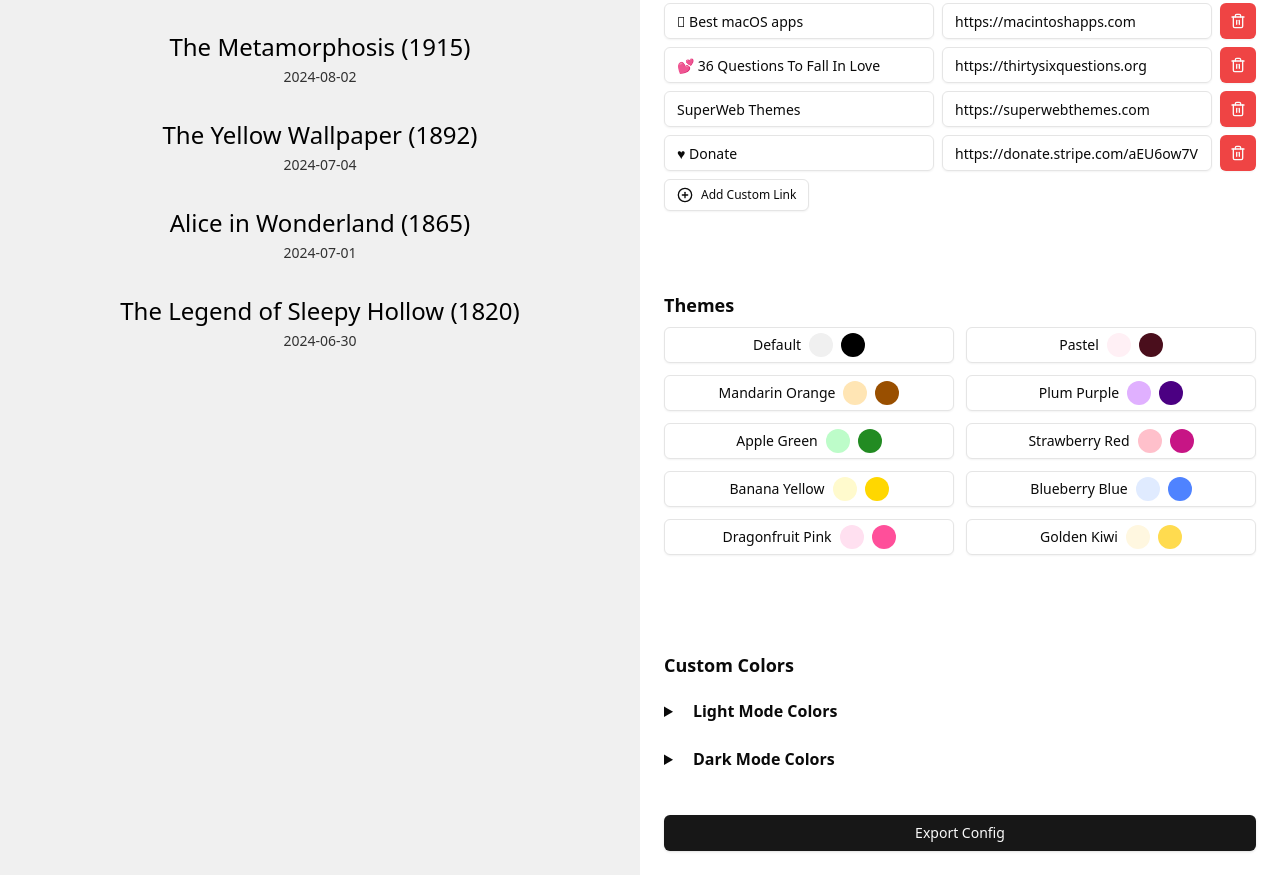
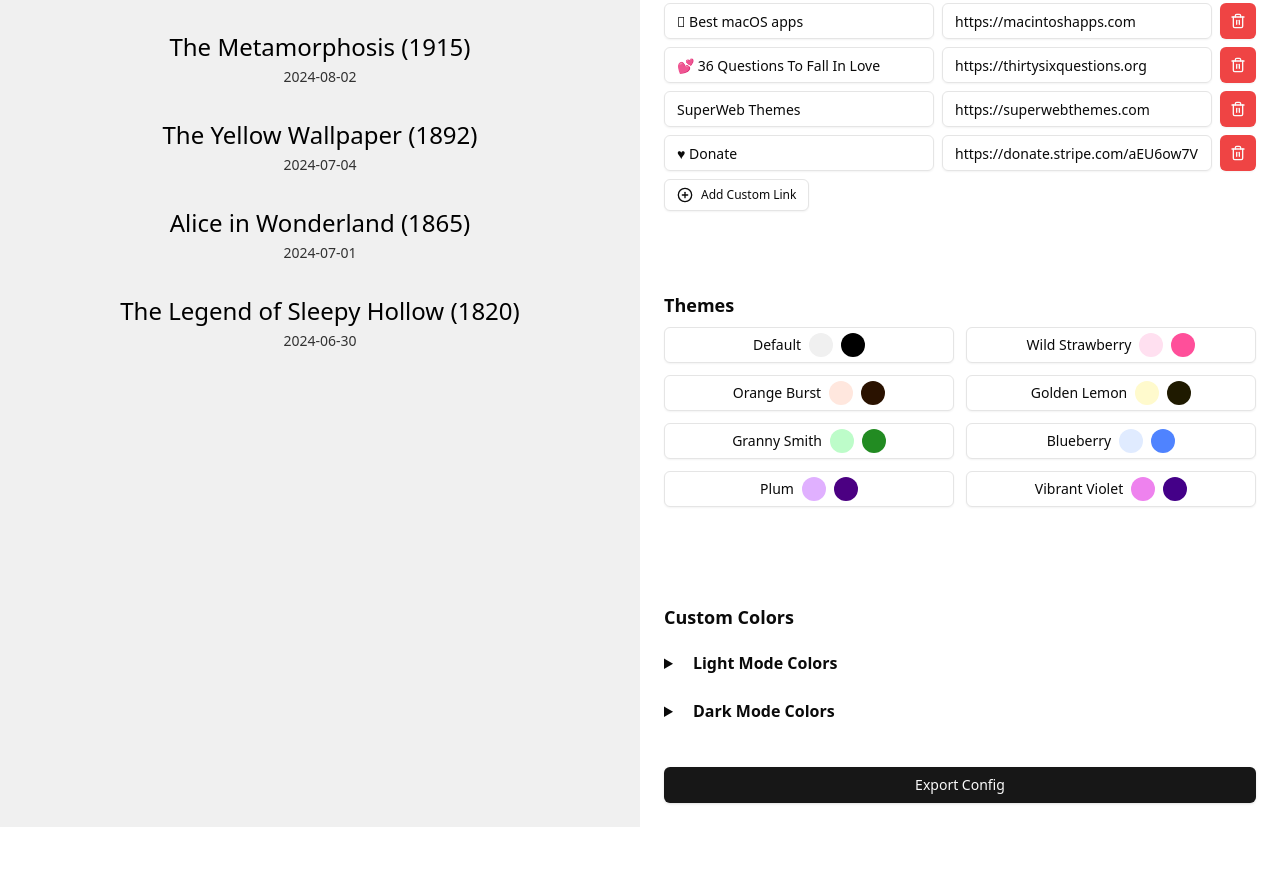
Before and after one commit to trevortylerlee/treelink-tool, an Astro site: page / in a window 1280 px wide. Shown: the part 849-1724 px from the top of the page. After the commit the page ends 1676 px from the top, so only its background shows below. Built offline with nearby package versions, Linux system fonts and the light colour scheme; Astro itself is replaced by a stand-in of ours.

Commit message:
quick save

```diff
--- a/src/components/SiteConfigEditor.tsx
+++ b/src/components/SiteConfigEditor.tsx
@@ -226,7 +226,7 @@ const SiteConfigEditor = ({
             <h2 className="inline-flex cursor-pointer p-3 font-bold capitalize">
               {mode} Mode Colors
             </h2>
-            <span id={mode} className="hidden text-sm opacity-50">
+            <span id={mode} className="hidden text-sm text-muted-foreground">
               Active
             </span>
           </summary>
--- a/src/components/ThemeSelector.tsx
+++ b/src/components/ThemeSelector.tsx
@@ -55,160 +55,160 @@ const themes: { name: string; colors: Colors }[] = [
     },
   },
   {
-    name: "Pastel",
+    name: "Wild Strawberry",
     colors: {
       light: {
         basic: {
-          background: "#FFF0F5",
-          foreground: "#4A0E1C",
-          foregroundMuted: "#7E6B8F",
+          background: "#FFE0F0",
+          foreground: "#FF4F9A",
+          foregroundMuted: "#E23F80",
         },
         iconLink: {
           background: "#FFFFFF",
-          backgroundHover: "#FFF0F5",
-          outline: "#7E6B8F",
-          outlineHover: "#4A0E1C",
-          text: "#4A0E1C",
-          textHover: "#4A0E1C",
+          backgroundHover: "#FFE0F0",
+          outline: "#E23F80",
+          outlineHover: "#FF4F9A",
+          text: "#FF4F9A",
+          textHover: "#FF4F9A",
         },
         customLink: {
           background: "#FFFFFF",
-          backgroundHover: "#FFF0F5",
-          outline: "#7E6B8F",
-          outlineHover: "#4A0E1C",
-          text: "#4A0E1C",
-          textHover: "#4A0E1C",
+          backgroundHover: "#FFE0F0",
+          outline: "#E23F80",
+          outlineHover: "#FF4F9A",
+          text: "#FF4F9A",
+          textHover: "#FF4F9A",
         },
       },
       dark: {
         basic: {
-          background: "#4A0E1C",
-          foreground: "#FFF0F5",
-          foregroundMuted: "#C3B1E1",
+          background: "#FF4F9A",
+          foreground: "#FFE0F0",
+          foregroundMuted: "#FFB6D5",
         },
         iconLink: {
-          background: "#7E6B8F",
-          backgroundHover: "#6A5ACD",
-          outline: "#C3B1E1",
-          outlineHover: "#FFF0F5",
-          text: "#FFF0F5",
-          textHover: "#FFF0F5",
+          background: "#E23F80",
+          backgroundHover: "#C9346B",
+          outline: "#FFB6D5",
+          outlineHover: "#FFE0F0",
+          text: "#FFE0F0",
+          textHover: "#FFE0F0",
         },
         customLink: {
-          background: "#7E6B8F",
-          backgroundHover: "#6A5ACD",
-          outline: "#C3B1E1",
-          outlineHover: "#FFF0F5",
-          text: "#FFF0F5",
-          textHover: "#FFF0F5",
+          background: "#E23F80",
+          backgroundHover: "#C9346B",
+          outline: "#FFB6D5",
+          outlineHover: "#FFE0F0",
+          text: "#FFE0F0",
+          textHover: "#FFE0F0",
         },
       },
     },
   },
   {
-    name: "Mandarin Orange",
+    name: "Orange Burst",
     colors: {
       light: {
         basic: {
-          background: "#FFE5B4",
-          foreground: "#994F00",
-          foregroundMuted: "#CC7A00",
+          background: "#ffe7de",
+          foreground: "#2A1200",
+          foregroundMuted: "#5B3A0E",
         },
         iconLink: {
           background: "#FFFFFF",
-          backgroundHover: "#FFE5B4",
-          outline: "#CC7A00",
-          outlineHover: "#994F00",
-          text: "#994F00",
-          textHover: "#994F00",
+          backgroundHover: "#FF8C00",
+          outline: "#FF8C00",
+          outlineHover: "#FFA500",
+          text: "#2A1200",
+          textHover: "#2A1200",
         },
         customLink: {
           background: "#FFFFFF",
-          backgroundHover: "#FFE5B4",
-          outline: "#CC7A00",
-          outlineHover: "#994F00",
-          text: "#994F00",
-          textHover: "#994F00",
+          backgroundHover: "#FF8C00",
+          outline: "#FF8C00",
+          outlineHover: "#FFA500",
+          text: "#2A1200",
+          textHover: "#2A1200",
         },
       },
       dark: {
         basic: {
-          background: "#994F00",
+          background: "#914400",
           foreground: "#FFE5B4",
-          foregroundMuted: "#FFCC99",
+          foregroundMuted: "#FFD39B",
         },
         iconLink: {
-          background: "#CC7A00",
-          backgroundHover: "#E67E00",
-          outline: "#FFCC99",
+          background: "#FF8C00",
+          backgroundHover: "#ff9f45",
+          outline: "#FFD39B",
           outlineHover: "#FFE5B4",
-          text: "#FFE5B4",
-          textHover: "#FFE5B4",
+          text: "#1f1a00",
+          textHover: "#1f1a00",
         },
         customLink: {
-          background: "#CC7A00",
-          backgroundHover: "#E67E00",
-          outline: "#FFCC99",
+          background: "#FF8C00",
+          backgroundHover: "#ff9f45",
+          outline: "#FFD39B",
           outlineHover: "#FFE5B4",
-          text: "#FFE5B4",
-          textHover: "#FFE5B4",
+          text: "#1f1a00",
+          textHover: "#1f1a00",
         },
       },
     },
   },
   {
-    name: "Plum Purple",
+    name: "Golden Lemon",
     colors: {
       light: {
         basic: {
-          background: "#E0B0FF",
-          foreground: "#4B0082",
-          foregroundMuted: "#7D26CD",
+          background: "#FFFACD",
+          foreground: "#1f1a00",
+          foregroundMuted: "#4f4303",
         },
         iconLink: {
           background: "#FFFFFF",
-          backgroundHover: "#E0B0FF",
-          outline: "#7D26CD",
-          outlineHover: "#4B0082",
-          text: "#4B0082",
-          textHover: "#4B0082",
+          backgroundHover: "#FFFACD",
+          outline: "#EEC900",
+          outlineHover: "#FFD700",
+          text: "#1f1a00",
+          textHover: "#1f1a00",
         },
         customLink: {
           background: "#FFFFFF",
-          backgroundHover: "#E0B0FF",
-          outline: "#7D26CD",
-          outlineHover: "#4B0082",
-          text: "#4B0082",
-          textHover: "#4B0082",
+          backgroundHover: "#FFFACD",
+          outline: "#EEC900",
+          outlineHover: "#FFD700",
+          text: "#1f1a00",
+          textHover: "#1f1a00",
         },
       },
       dark: {
         basic: {
-          background: "#4B0082",
-          foreground: "#E0B0FF",
-          foregroundMuted: "#BA8CCC",
+          background: "#1f1a00",
+          foreground: "#FFFACD",
+          foregroundMuted: "#FFF68F",
         },
         iconLink: {
-          background: "#7D26CD",
-          backgroundHover: "#9400D3",
-          outline: "#BA8CCC",
-          outlineHover: "#E0B0FF",
-          text: "#E0B0FF",
-          textHover: "#E0B0FF",
+          background: "#EEC900",
+          backgroundHover: "#DAA520",
+          outline: "#FFF68F",
+          outlineHover: "#FFFACD",
+          text: "#1f1a00",
+          textHover: "#1f1a00",
         },
         customLink: {
-          background: "#7D26CD",
-          backgroundHover: "#9400D3",
-          outline: "#BA8CCC",
-          outlineHover: "#E0B0FF",
-          text: "#E0B0FF",
-          textHover: "#E0B0FF",
+          background: "#EEC900",
+          backgroundHover: "#DAA520",
+          outline: "#FFF68F",
+          outlineHover: "#FFFACD",
+          text: "#1f1a00",
+          textHover: "#1f1a00",
         },
       },
     },
   },
   {
-    name: "Apple Green",
+    name: "Granny Smith",
     colors: {
       light: {
         basic: {
@@ -240,16 +240,16 @@ const themes: { name: string; colors: Colors }[] = [
           foregroundMuted: "#9DE09B",
         },
         iconLink: {
-          background: "#6B8E23",
-          backgroundHover: "#556B2F",
+          background: "#285c03",
+          backgroundHover: "#0e2e00",
           outline: "#9DE09B",
           outlineHover: "#BDFCC9",
           text: "#BDFCC9",
           textHover: "#BDFCC9",
         },
         customLink: {
-          background: "#6B8E23",
-          backgroundHover: "#556B2F",
+          background: "#285c03",
+          backgroundHover: "#0e2e00",
           outline: "#9DE09B",
           outlineHover: "#BDFCC9",
           text: "#BDFCC9",
@@ -259,109 +259,7 @@ const themes: { name: string; colors: Colors }[] = [
     },
   },
   {
-    name: "Strawberry Red",
-    colors: {
-      light: {
-        basic: {
-          background: "#FFC0CB",
-          foreground: "#C71585",
-          foregroundMuted: "#FF69B4",
-        },
-        iconLink: {
-          background: "#FFFFFF",
-          backgroundHover: "#FFC0CB",
-          outline: "#FF69B4",
-          outlineHover: "#C71585",
-          text: "#C71585",
-          textHover: "#C71585",
-        },
-        customLink: {
-          background: "#FFFFFF",
-          backgroundHover: "#FFC0CB",
-          outline: "#FF69B4",
-          outlineHover: "#C71585",
-          text: "#C71585",
-          textHover: "#C71585",
-        },
-      },
-      dark: {
-        basic: {
-          background: "#C71585",
-          foreground: "#FFC0CB",
-          foregroundMuted: "#FFA7C5",
-        },
-        iconLink: {
-          background: "#FF69B4",
-          backgroundHover: "#FF1493",
-          outline: "#FFA7C5",
-          outlineHover: "#FFC0CB",
-          text: "#FFC0CB",
-          textHover: "#FFC0CB",
-        },
-        customLink: {
-          background: "#FF69B4",
-          backgroundHover: "#FF1493",
-          outline: "#FFA7C5",
-          outlineHover: "#FFC0CB",
-          text: "#FFC0CB",
-          textHover: "#FFC0CB",
-        },
-      },
-    },
-  },
-  {
-    name: "Banana Yellow",
-    colors: {
-      light: {
-        basic: {
-          background: "#FFFACD",
-          foreground: "#FFD700",
-          foregroundMuted: "#EEC900",
-        },
-        iconLink: {
-          background: "#FFFFFF",
-          backgroundHover: "#FFFACD",
-          outline: "#EEC900",
-          outlineHover: "#FFD700",
-          text: "#FFD700",
-          textHover: "#FFD700",
-        },
-        customLink: {
-          background: "#FFFFFF",
-          backgroundHover: "#FFFACD",
-          outline: "#EEC900",
-          outlineHover: "#FFD700",
-          text: "#FFD700",
-          textHover: "#FFD700",
-        },
-      },
-      dark: {
-        basic: {
-          background: "#FFD700",
-          foreground: "#FFFACD",
-          foregroundMuted: "#FFF68F",
-        },
-        iconLink: {
-          background: "#EEC900",
-          backgroundHover: "#DAA520",
-          outline: "#FFF68F",
-          outlineHover: "#FFFACD",
-          text: "#FFFACD",
-          textHover: "#FFFACD",
-        },
-        customLink: {
-          background: "#EEC900",
-          backgroundHover: "#DAA520",
-          outline: "#FFF68F",
-          outlineHover: "#FFFACD",
-          text: "#FFFACD",
-          textHover: "#FFFACD",
-        },
-      },
-    },
-  },
-  {
-    name: "Blueberry Blue",
+    name: "Blueberry",
     colors: {
       light: {
         basic: {
@@ -412,103 +310,103 @@ const themes: { name: string; colors: Colors }[] = [
     },
   },
   {
-    name: "Dragonfruit Pink",
+    name: "Plum",
     colors: {
       light: {
         basic: {
-          background: "#FFE0F0",
-          foreground: "#FF4F9A",
-          foregroundMuted: "#E23F80",
+          background: "#E0B0FF",
+          foreground: "#4B0082",
+          foregroundMuted: "#7D26CD",
         },
         iconLink: {
           background: "#FFFFFF",
-          backgroundHover: "#FFE0F0",
-          outline: "#E23F80",
-          outlineHover: "#FF4F9A",
-          text: "#FF4F9A",
-          textHover: "#FF4F9A",
+          backgroundHover: "#eeb0ff",
+          outline: "#7D26CD",
+          outlineHover: "#4B0082",
+          text: "#4B0082",
+          textHover: "#4B0082",
         },
         customLink: {
           background: "#FFFFFF",
-          backgroundHover: "#FFE0F0",
-          outline: "#E23F80",
-          outlineHover: "#FF4F9A",
-          text: "#FF4F9A",
-          textHover: "#FF4F9A",
+          backgroundHover: "#eeb0ff",
+          outline: "#7D26CD",
+          outlineHover: "#4B0082",
+          text: "#4B0082",
+          textHover: "#4B0082",
         },
       },
       dark: {
         basic: {
-          background: "#FF4F9A",
-          foreground: "#FFE0F0",
-          foregroundMuted: "#FFB6D5",
+          background: "#4B0082",
+          foreground: "#E0B0FF",
+          foregroundMuted: "#BA8CCC",
         },
         iconLink: {
-          background: "#E23F80",
-          backgroundHover: "#C9346B",
-          outline: "#FFB6D5",
-          outlineHover: "#FFE0F0",
-          text: "#FFE0F0",
-          textHover: "#FFE0F0",
+          background: "#7D26CD",
+          backgroundHover: "#9400D3",
+          outline: "#BA8CCC",
+          outlineHover: "#E0B0FF",
+          text: "#E0B0FF",
+          textHover: "#E0B0FF",
         },
         customLink: {
-          background: "#E23F80",
-          backgroundHover: "#C9346B",
-          outline: "#FFB6D5",
-          outlineHover: "#FFE0F0",
-          text: "#FFE0F0",
-          textHover: "#FFE0F0",
+          background: "#7D26CD",
+          backgroundHover: "#9400D3",
+          outline: "#BA8CCC",
+          outlineHover: "#E0B0FF",
+          text: "#E0B0FF",
+          textHover: "#E0B0FF",
         },
       },
     },
   },
   {
-    name: "Golden Kiwi",
+    name: "Vibrant Violet",
     colors: {
       light: {
         basic: {
-          background: "#FFF7E0",
-          foreground: "#FFDB4F",
-          foregroundMuted: "#E2B93F",
+          background: "#EE82EE",
+          foreground: "#440088",
+          foregroundMuted: "#6A0DAD",
         },
         iconLink: {
           background: "#FFFFFF",
-          backgroundHover: "#FFF7E0",
-          outline: "#E2B93F",
-          outlineHover: "#FFDB4F",
-          text: "#FFDB4F",
-          textHover: "#FFDB4F",
+          backgroundHover: "#f5a0f5",
+          outline: "#6A0DAD",
+          outlineHover: "#440088",
+          text: "#440088",
+          textHover: "#440088",
         },
         customLink: {
           background: "#FFFFFF",
-          backgroundHover: "#FFF7E0",
-          outline: "#E2B93F",
-          outlineHover: "#FFDB4F",
-          text: "#FFDB4F",
-          textHover: "#FFDB4F",
+          backgroundHover: "#f5a0f5",
+          outline: "#6A0DAD",
+          outlineHover: "#440088",
+          text: "#440088",
+          textHover: "#440088",
         },
       },
       dark: {
         basic: {
-          background: "#FFDB4F",
-          foreground: "#FFF7E0",
-          foregroundMuted: "#FFEBB6",
+          background: "#720078",
+          foreground: "#EE82EE",
+          foregroundMuted: "#CC99CC",
         },
         iconLink: {
-          background: "#E2B93F",
-          backgroundHover: "#C99934",
-          outline: "#FFEBB6",
-          outlineHover: "#FFF7E0",
-          text: "#FFF7E0",
-          textHover: "#FFF7E0",
+          background: "#ad0d8a",
+          backgroundHover: "#750f5f",
+          outline: "#CC99CC",
+          outlineHover: "#EE82EE",
+          text: "#CC99CC",
+          textHover: "#CC99CC",
         },
         customLink: {
-          background: "#E2B93F",
-          backgroundHover: "#C99934",
-          outline: "#FFEBB6",
-          outlineHover: "#FFF7E0",
-          text: "#FFF7E0",
-          textHover: "#FFF7E0",
+          background: "#ad0d8a",
+          backgroundHover: "#750f5f",
+          outline: "#CC99CC",
+          outlineHover: "#EE82EE",
+          text: "#CC99CC",
+          textHover: "#CC99CC",
         },
       },
     },
--- a/src/components/Tooling.tsx
+++ b/src/components/Tooling.tsx
@@ -7,7 +7,7 @@ import type { SiteConfig, Colors } from "@/types";
 
 const DEFAULT_CONFIG: SiteConfig = {
   name: "Trevor Tyler Lee",
-  bio: "Free, open source LinkTree alternative built with Astro & Tailwind CSS",
+  bio: "Free, open source Linktree alternative built with Astro & Tailwind CSS",
   profilePicture: "/profile-picture.jpg",
   url: "https://trevortylerlee.com",
   blog: true,
@@ -124,7 +124,7 @@ export default function Tooling() {
             <img src="/android-chrome-192x192.png" className="size-8" />
             <p className="flex flex-wrap items-baseline gap-x-3 text-3xl font-bold">
               TreeLink{" "}
-              <span className="text-sm font-normal text-neutral-400 dark:text-neutral-500">
+              <span className="text-sm font-normal text-muted-foreground">
                 by{" "}
                 <a href="https://trevortylerlee.com" className="underline">
                   Trevor
--- a/src/layouts/BaseLayout.astro
+++ b/src/layouts/BaseLayout.astro
@@ -10,7 +10,7 @@ import Tooling from "@/components/Tooling";
   <BaseHead>
     <slot name="head" />
   </BaseHead>
-  <body class="flex flex-col sm:flex-row">
+  <body class="flex flex-col bg-background sm:flex-row">
     <Tooling client:load />
   </body>
 </html>
@@ -39,9 +39,11 @@ import Tooling from "@/components/Tooling";
     ) {
       darkModeColorsHeading.classList.remove("hidden");
       lightModeColorsHeading.classList.add("hidden");
+      document.documentElement.classList.add("dark");
     } else {
       lightModeColorsHeading.classList.remove("hidden");
       darkModeColorsHeading.classList.add("hidden");
+      document.documentElement.classList.remove("dark");
     }
   }
 
```
Also changed, not shown: public/og.jpg.
